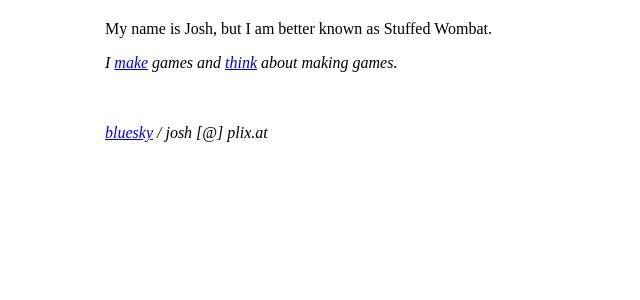
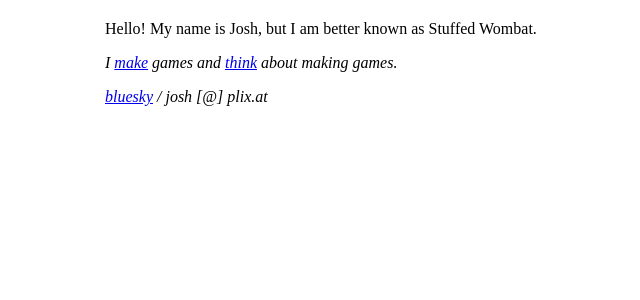
Before and after one commit to stuffedwombat/stuffedwombat.github.io, a Jekyll site: the page built from index.md, in a window 1280 px wide. Shown: the top 300 px of the page, without its empty margins (219-859 px from the left). Built offline with Jekyll 4.4.1, drawn with Linux system fonts in a browser that asks for light colours; our own code applies the rules of GitHub Pages for plain Markdown files; comment, search, counter and statistics services are not loaded.

Commit message:
Update index.md

```diff
--- a/index.md
+++ b/index.md
@@ -1,6 +1,7 @@
-My name is Josh, but I am better known as Stuffed Wombat.<br>
+Hello!
+My name is Josh,
+but I am better known as Stuffed Wombat.<br>
 
 *I [make](games) games and [think](thinking) about  making games.* <br>
 
-<br><br>
 *[bluesky](https://bsky.app/profile/stuffedwomb.at) / josh [@] plix.at*
```
